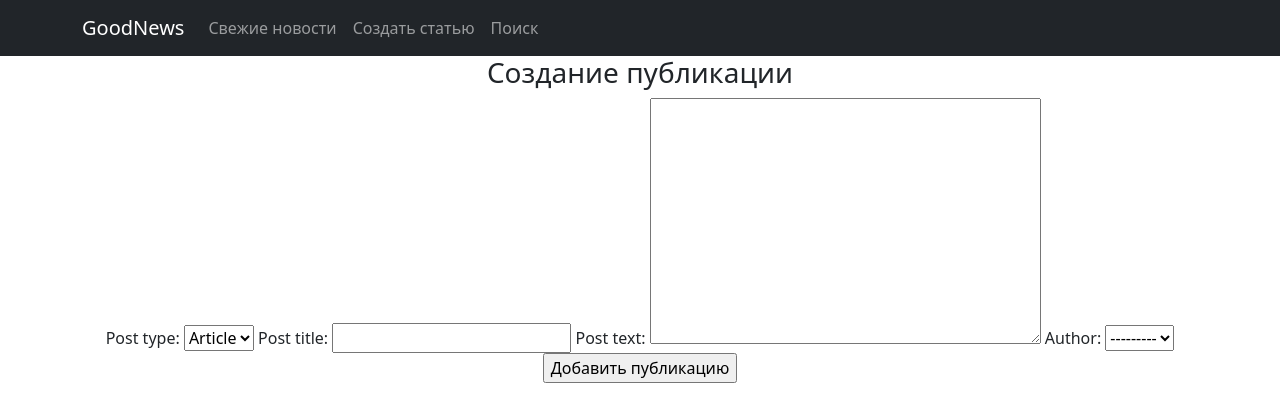
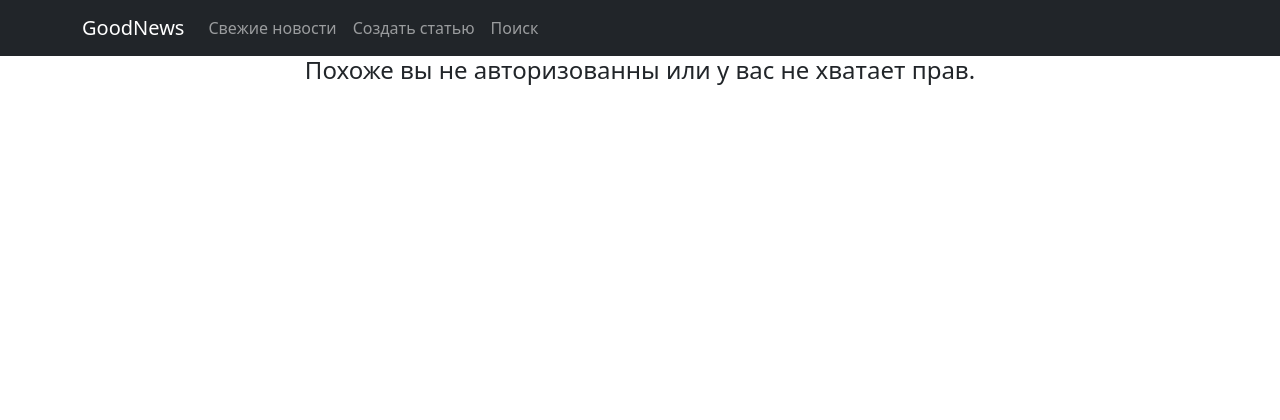
Before and after one commit to XanderMoroz/GoodNews-DRF, a Django app: page /news/add in a window 1280 px wide. Shown: the top 420 px of the page. Run offline with Django 4.2, Linux system fonts and the light colour scheme; data that the repository does not hold is empty; some libraries are stand-ins or nearby versions.

Commit message:
Template fixed: autorize_perms

```diff
--- a/GoodNews/templates/news/add.html
+++ b/GoodNews/templates/news/add.html
@@ -3,10 +3,17 @@
 {% block title %} Product list {% endblock title %}
 
 {% block content %}
+{% if 'news.add_post' in perms %} <!-- проверка разрешений -->
 <h3>Создание публикации</h3>
+
+
 <form method="POST">
     {% csrf_token %}
     {{ form }} <!-- Теперь нам нужна только готовая форма и кнопка -->
     <input type="submit" value="Добавить публикацию">
 </form>
+{% else %}
+<h4>Похоже вы не авторизованны или у вас не хватает прав.</h4>
+{% endif %}
+
 {% endblock content %}
```
